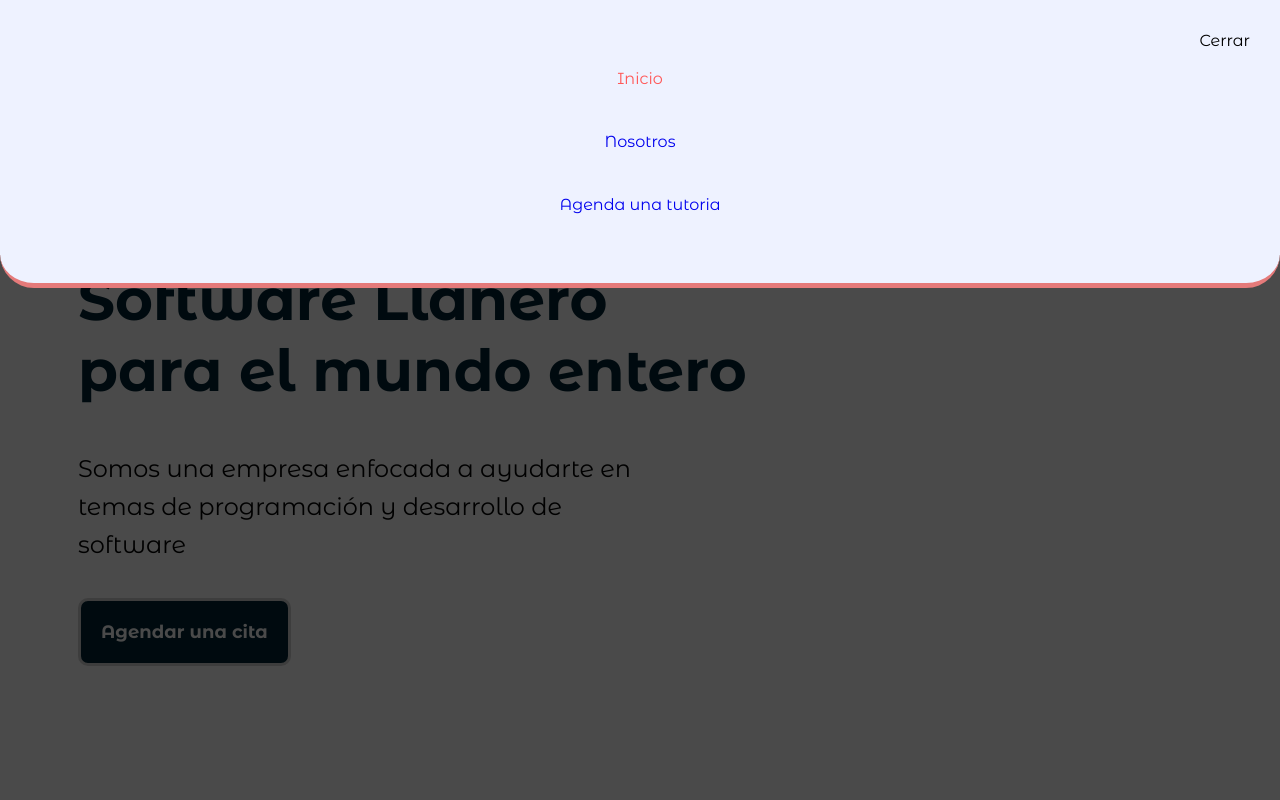
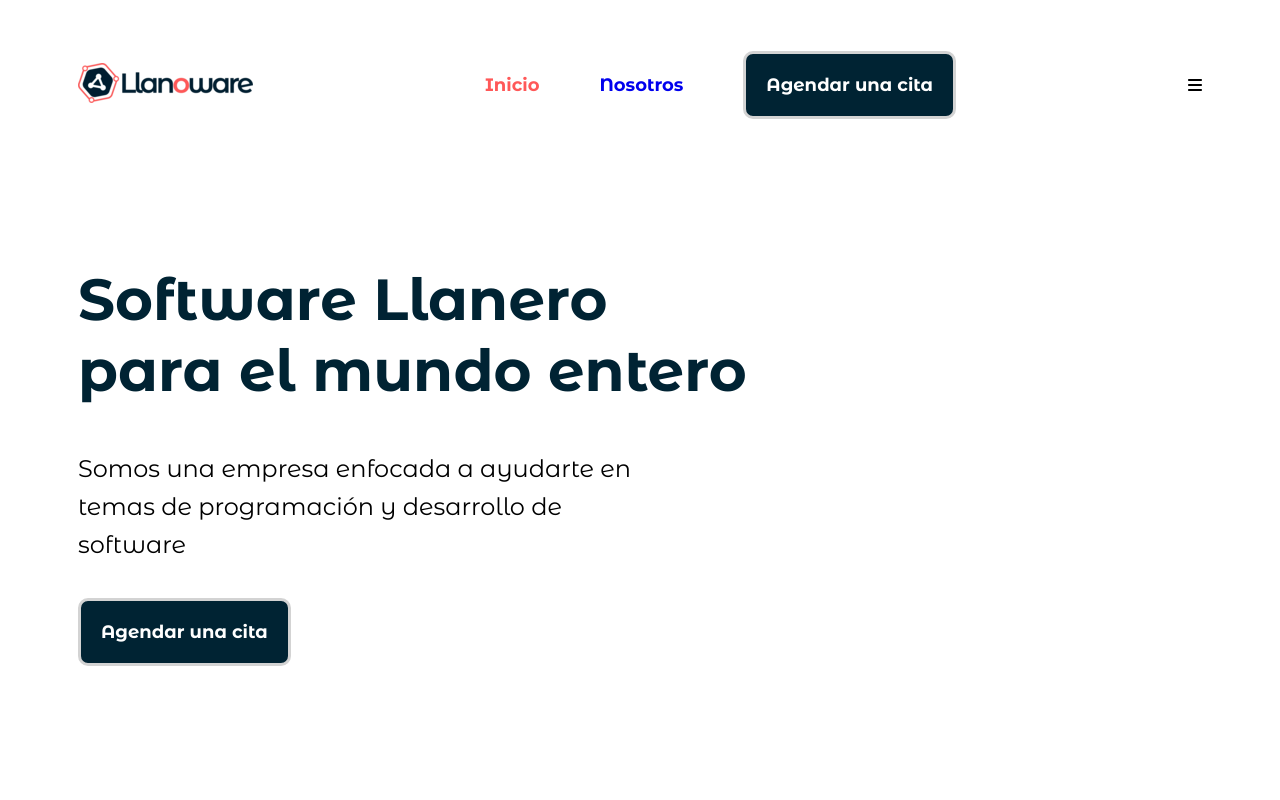
Before and after one commit to 80asv/llanoware, a React (Create React App) app: page / in a window 1280 px wide. Shown: the top 800 px of the page. Built offline with nearby package versions, Linux system fonts and the light colour scheme.

Commit message:
menu context added

```diff
--- a/src/App.js
+++ b/src/App.js
@@ -5,11 +5,13 @@ import Inicio from "./pages/Inicio";
 import Nosotros from "./pages/Nosotros";
 import Footer from "./components/Footer/Footer";
 import MenuDesplegable from "./components/MenuDesplegable/MenuDesplegable";
+import MenuContextProvider from "./context/MenuContext";
+import { MenuContext } from './context/MenuContext';
 
 
 function App() {
 	return (
-		<div className="App">
+		<MenuContextProvider>
 			<Router>
 				<MenuDesplegable/>
 				<Header/>
@@ -20,7 +22,7 @@ function App() {
 				</Routes>
 				<Footer/>
 			</Router>
-		</div>
+		</MenuContextProvider>
 	);
 }
 
--- a/src/components/Header/Header.js
+++ b/src/components/Header/Header.js
@@ -1,17 +1,19 @@
-import React, { useEffect, useRef, useState } from 'react'
+import React, { useEffect, useContext, useState } from 'react'
+import { MenuContext } from '../../context/MenuContext';
 import { NavLink } from 'react-router-dom'
 import BtnAgendar from '../BtnAgendar/BtnAgendar'
 import './Header.css';
 import styled from 'styled-components';
 import { FontAwesomeIcon } from '@fortawesome/react-fontawesome';
 import { faBars } from '@fortawesome/free-solid-svg-icons';
-import MenuDesplegable from '../MenuDesplegable/MenuDesplegable';
-import BtnMenu from '../BtnMenu/BtnMenu';
+
+
+
 
 const Header = () => {
-
 	const [ancho] = useState(window.innerWidth);
 	const [isSmall, setIsSmall] = useState(false);
+	const estadoMenu = useContext(MenuContext);
 
 	const handleResize = () => {
 		if(window.innerWidth <= 660){
@@ -20,30 +22,20 @@ const Header = () => {
 			setIsSmall(false);
 		}
 	}
-
-	useEffect(() => {
-	  window.addEventListener("resize", handleResize)
-	  return () => {
-		window.removeEventListener("resize", handleResize)
-	  }
-	}, [ancho])
-
-
 	const Links = styled(NavLink)`
 		font-weight: 700;
 		text-decoration: none;
 		font-size: 18px;
 	`;
-
-	let refBoton = useRef();
-	let refPanel = useRef();
+	useEffect(() => {
+		window.addEventListener("resize", handleResize)
+		return () => {
+		window.removeEventListener("resize", handleResize)
+		}
+	}, [ancho])
 
 	const handleClick = () => {
-		if(refBoton.current.classList.contains('btn-menu')){
-            //refMenu.current.classList.add('closed');
-            //refPanel.current.classList.remove('panel-closed');
-			console.log(refBoton);
-        }
+		estadoMenu.setMenu(!estadoMenu.menu);
 	}
 
 	return (
@@ -59,7 +51,7 @@ const Header = () => {
 					<Links end activeclassname="active" to="/nosotros">Nosotros</Links>
 					<BtnAgendar/>
 				</div>
-				<BtnMenu text="Abrir" refBtn={refBoton} handleClick={handleClick}/>
+				<div onClick={handleClick}><FontAwesomeIcon icon={faBars}/></div>
 			</nav>
 		</header>
 	)
--- a/src/components/MenuDesplegable/MenuDesplegable.css
+++ b/src/components/MenuDesplegable/MenuDesplegable.css
@@ -1,8 +1,56 @@
-.closed{
+.menu{
+    border-bottom-left-radius: 34px;
+    border-bottom-right-radius: 34px;
+    z-index: 1002;
+    position: fixed;
+    top: 0;
+    left: 0;
+    height: 283px;
+    width: 100%;
+    background-color: #eef2ff;
+    overflow: overlay;
+    display: flex;
+    flex-direction: column;
+    border-bottom: 5px solid #e57a7a;
+    transition: all .4s ease;
+}
+.enlaces{
+    display: flex;
+    flex-direction: column;
+    justify-content: center;
+    align-items: center;
+    gap: 20px;
+
+    height: 100%;
+}
+.panel{
+    position: fixed;
+    width: 100%;
+    height: 100vh;
+    background-color: #000000b5;
+    z-index: 1001;
+    top: 0;
+    left: 0;
+    transition: all .3s ease-out;
+}
+.enlace{
+    text-decoration: none;
+    padding: 12px;
+}
+
+
+.menu.close{
     transform: translateY(-288px);
 }
 
-.panel-closed{
+.panel.hidden{
     opacity: 0;
     visibility: hidden;
 }
+.btn-open{
+    position: absolute;
+    right: 30px;
+    top: 31px;
+    cursor: pointer;
+    transition: all 300ms ease;
+}
--- a/src/components/MenuDesplegable/MenuDesplegable.js
+++ b/src/components/MenuDesplegable/MenuDesplegable.js
@@ -1,86 +1,28 @@
-import React, { useRef } from 'react'
+import React, { useContext, useRef } from 'react'
+import { MenuContext } from '../../context/MenuContext';
 import { NavLink } from 'react-router-dom';
 import styled from 'styled-components'
-import BtnMenu from '../BtnMenu/BtnMenu';
 import './MenuDesplegable.css'
 
 
 const MenuDesplegable = () => {
-    const Menu = styled.div`
-        border-bottom-left-radius: 34px;
-        border-bottom-right-radius: 34px;
-        z-index: 1002;
-        position: fixed;
-        top: 0;
-        left: 0;
-        height: 283px;
-        width: 100%;
-        background-color: #eef2ff;
-        overflow: overlay;
-        display: flex;
-        flex-direction: column;
-        border-bottom: 5px solid #e57a7a;
-        transition: all .4s ease;
-    `;
-    const Enlaces = styled.div`
-        display: flex;
-        flex-direction: column;
-        justify-content: center;
-        align-items: center;
-        gap: 20px;
+    let estadoMenu = useContext(MenuContext);
 
-        height: 100%;
-    `;
-    const Panel = styled.div`
-        position: fixed;
-        width: 100%;
-        height: 100vh;
-        background-color: #000000b5;
-        z-index: 1001;
-        top: 0;
-        left: 0;
-        transition: all .3s ease-out;
-    `;
-    const Enlace = styled(NavLink)`
-        text-decoration: none;
-        padding: 12px;
-    `;
-    const BtnFolded = styled.div`
-        position: absolute;
-        right: 30px;
-        top: 31px;
-        cursor: pointer;
-        transition: all 300ms ease;
-    `;
-
-    let refMenu = useRef();
-    let refBoton = useRef();
-    let refPanel = useRef();
-
-
-    console.log(refMenu, refBoton)
-
-    const handleClick = (e) => {
-        if(refBoton.current.classList.contains('btn-menu') || refPanel.current.classList.contains('panel')){
-            refMenu.current.classList.add('closed');
-            refPanel.current.classList.add('panel-closed');
-            console.log(refBoton);
-        }
+    const handleClick = () => {
+        estadoMenu.setMenu(!estadoMenu.menu);
     }
-
-
 
     return (
         <div>
-            <Panel className='panel' ref={refPanel} onClick={handleClick}></Panel>
-            <Menu ref={refMenu}>
-                <BtnMenu refBtn={refBoton} handleClick={handleClick} text="Cerrar"/>
-                <Enlaces>
-                    <Enlace end activeclassname="active" to="/">Inicio</Enlace>
-                    <Enlace end activeclassname="active" to="/nosotros">Nosotros</Enlace>
-                    <Enlace end activeclassname="active" to="/agendar">Agenda una tutoria</Enlace>
-                </Enlaces>
-            </Menu>
+            <div className={`panel ${estadoMenu.menu ? 'visible' : 'hidden'}`} onClick={handleClick}></div>
+            <div className={`menu ${estadoMenu.menu ? 'open' : 'close'}`}>
+                <div className='btn-open' onClick={handleClick}>Cerrar</div>
+                <div className='enlaces'>
+                    <NavLink className="enlace" end activeclassname="active" to="/">Inicio</NavLink>
+                    <NavLink className="enlace" end activeclassname="active" to="/nosotros">Nosotros</NavLink>
+                    <NavLink className="enlace" end activeclassname="active" to="/agendar">Agenda una tutoria</NavLink>
+                </div>
+            </div>
         </div>
     )
 }
--- /dev/null
+++ b/src/context/MenuContext.js
@@ -0,0 +1,19 @@
+import React, { useState } from 'react'
+
+// exportamos el contexto
+export const MenuContext = React.createContext({});
+
+// exportamos el provedor que da el contexto
+export default function MenuContextProvider({ children }){
+
+    // estas son las variables que seran compartidas 'globalmente'
+    const [menu, setMenu] = useState(false);
+
+    return(
+        // en el atributo value se ingresan todas las variables que quieren que sean compartidas
+        <MenuContext.Provider value={{menu, setMenu}}>
+            {/* aqui ira nuestra app completa que usará todo el contexto */}
+            {children}
+        </MenuContext.Provider>
+    )
+}
```
